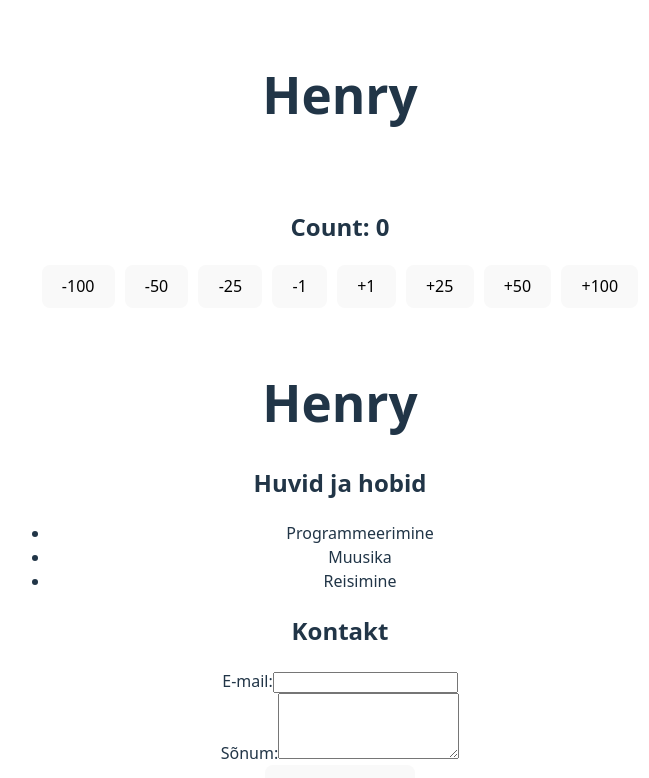
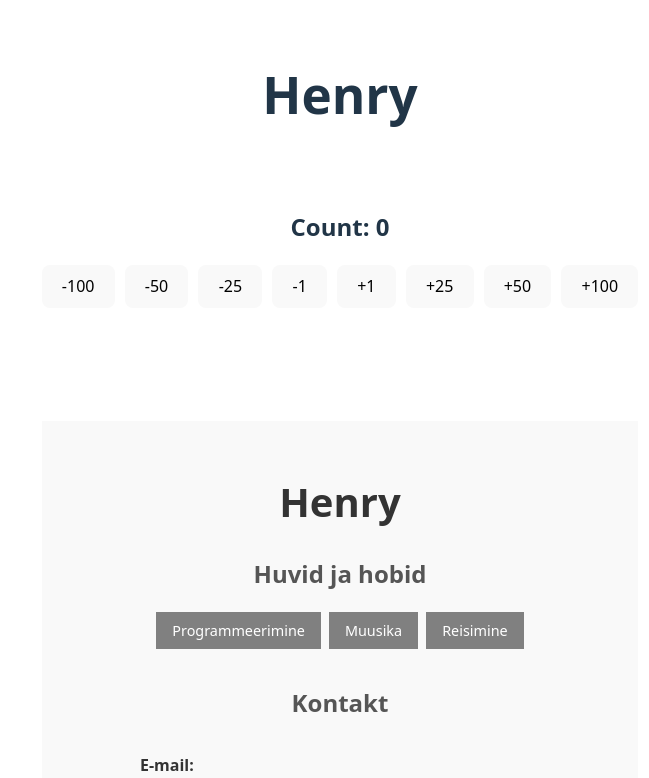
Before and after one commit to HenryPajuri/rakenduste-programmeerimine-2025, a React (Vite) app in the folder my-app/: page / in a window 1280 px wide. Shown: the top 778 px of the page, without its empty margins (300-949 px from the left). Built offline with nearby package versions, Linux system fonts and the light colour scheme.

Commit message:
style(profile): add style to profile
Centering using flexbox. Change various font-sizes, add background colors.

```diff
--- /dev/null
+++ b/my-app/src/Profile.css
@@ -0,0 +1,94 @@
+.profile-container {
+  display: flex;
+  justify-content: center;
+  align-items: center;
+  min-height: 100vh;
+  padding: 2rem;
+}
+
+.profile-content {
+  max-width: 600px;
+  width: 100%;
+  text-align: center;
+  background: #f9f9f9;
+  padding: 2rem;
+}
+
+.profile-content h1 {
+  margin-bottom: 2rem;
+  color: #333;
+  font-size: 2.5rem;
+}
+
+.profile-content h2 {
+  margin: 1.5rem 0 1rem 0;
+  color: #555;
+  font-size: 1.5rem;
+}
+
+.interests-list {
+  list-style: none;
+  padding: 0;
+  margin: 1rem 0 2rem 0;
+}
+
+.interests-list li {
+  display: inline-block;
+  background: gray;
+  color: white;
+  padding: 0.5rem 1rem;
+  margin: 0.25rem;
+  font-size: 0.9rem;
+}
+
+.contact-form {
+  display: flex;
+  flex-direction: column;
+  align-items: center;
+  gap: 1rem;
+  margin-top: 2rem;
+}
+
+.form-group {
+  display: flex;
+  flex-direction: column;
+  align-items: flex-start;
+  width: 100%;
+  max-width: 400px;
+}
+
+.form-group label {
+  margin-bottom: 0.5rem;
+  font-weight: bold;
+  color: #333;
+}
+
+.form-group input,
+.form-group textarea {
+  width: 100%;
+  padding: 0.75rem;
+  border: 1px solid #ddd;
+  border-radius: 5px;
+  font-size: 1rem;
+}
+
+.form-group textarea {
+  resize: vertical;
+  min-height: 100px;
+}
+
+.cta-button {
+  background: #28a745;
+  color: white;
+  border: none;
+  padding: 1rem 2rem;
+  font-size: 1.1rem;
+  border-radius: 5px;
+  cursor: pointer;
+  margin-top: 1rem;
+  transition: background-color 0.3s ease;
+}
+
+.cta-button:hover {
+  background: #218838;
+}
--- a/my-app/src/components/Profile.tsx
+++ b/my-app/src/components/Profile.tsx
@@ -1,4 +1,5 @@
 import React from "react"
+import "../Profile.css"
 
 const Profile = () => {
   return (
```
